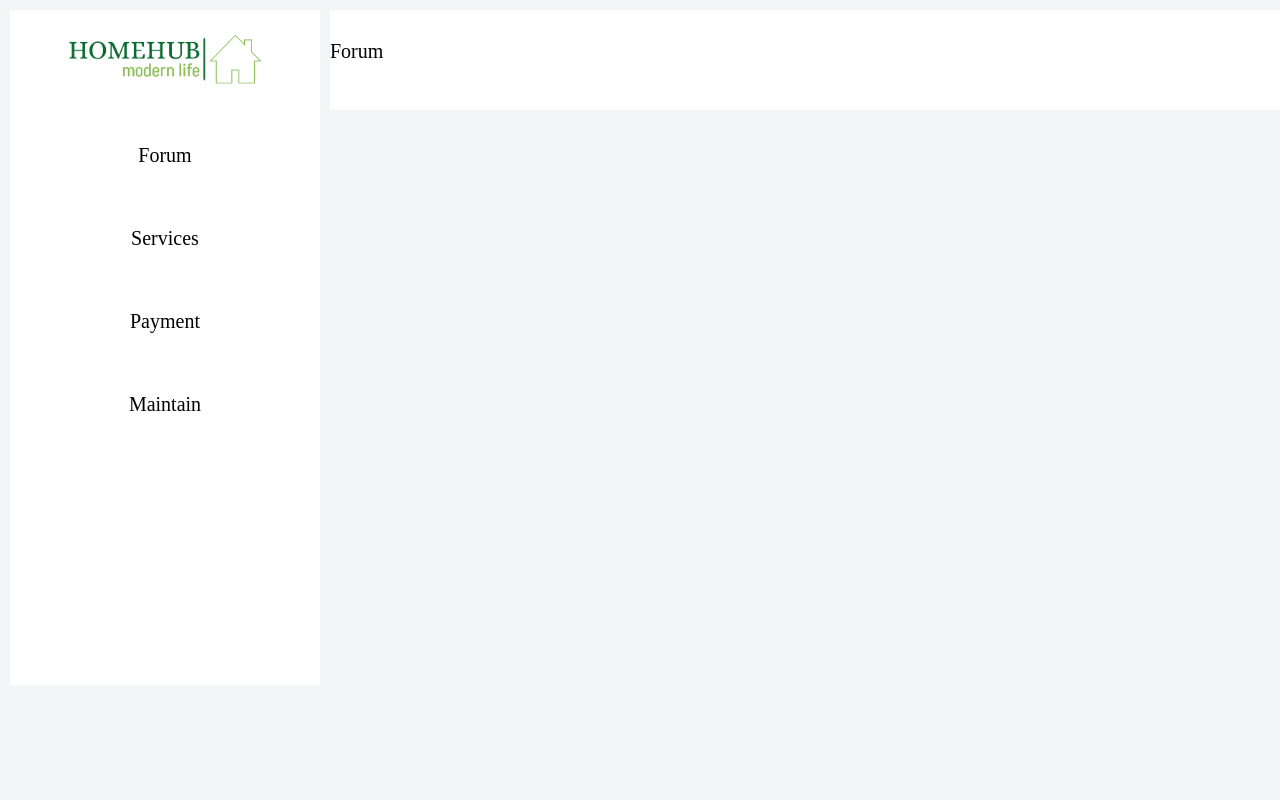
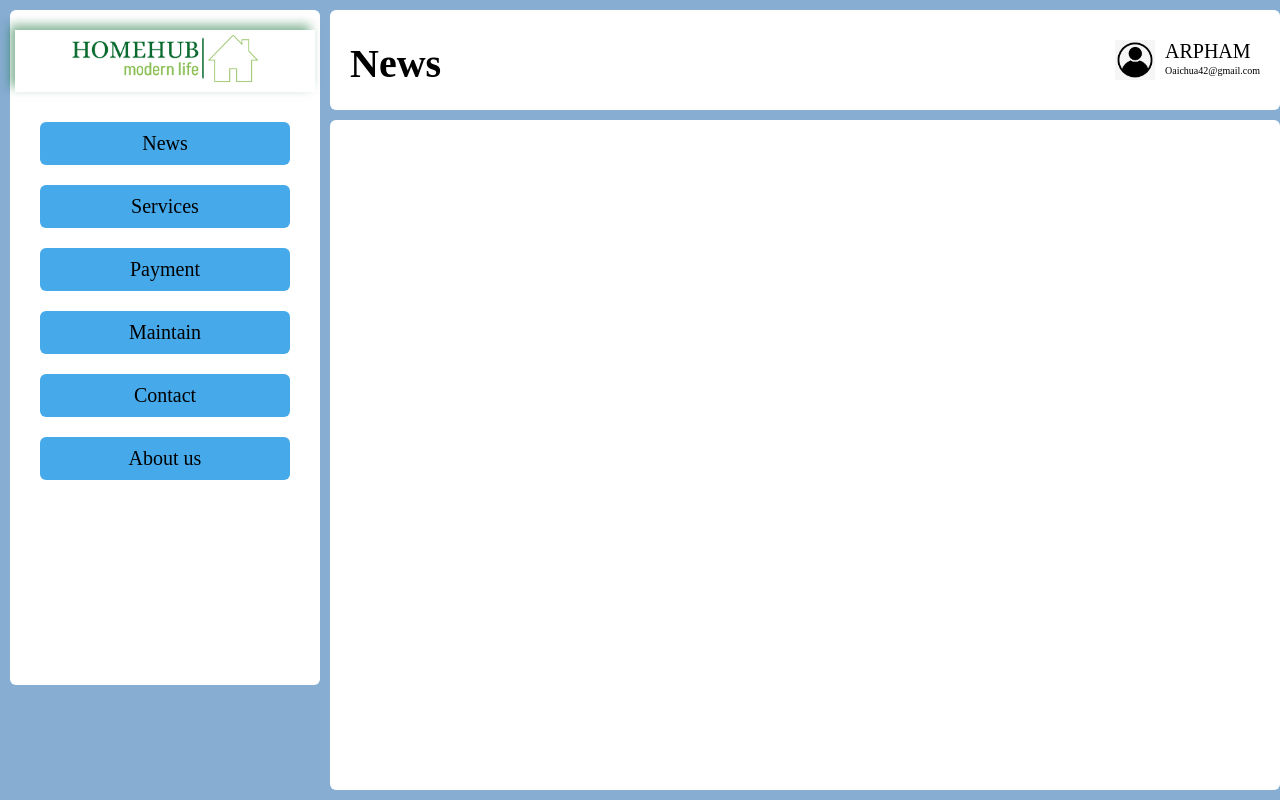
Before and after one commit to ARPHAM/HomeHub, a plain HTML site: page trangChu.html in a window 1280 px wide. Drawn offline with Linux system fonts and the light colour scheme.

Commit message:
update trước khi ngủ

```diff
--- a/css/main.css
+++ b/css/main.css
@@ -281,22 +281,29 @@ input::placeholder {
   height: 100vh;
   padding: 10px;
   display: grid;
-  background-color: rgb(244, 245, 246, 1);
+  background-color: rgb(135, 173, 210);
   grid-template-columns: 310px 1fr;
 }
 .v3_2 {
   height: 675px;
   display: flex;
   background-color: rgba(255, 255, 255, 1);
+  border-radius: 6px;
   flex-direction: column;
 }
 .v3_2 img {
-  width: 100%;
-  margin: 20px 0;
+  width: 300px;
+  margin: 20px 5px;
+  box-shadow: -5px -5px 10px rgb(9, 106, 46, 0.5);
 }
 .v3_3 {
-  margin: 30px auto;
+  width: 250px;
+  margin: 10px auto;
+  padding: 10px 0 10px 0;
+  text-align: center;
   font-size: 20px;
+  border-radius: 6px;
+  background-color: rgb(69, 169, 234);
 }
 .v3_4 {
   display: flex;
@@ -305,8 +312,47 @@ input::placeholder {
 .v3_5 {
   width: 100%;
   height: 100px;
+  display: flex;
+  flex-direction: row;
+  justify-content: space-between;
+  border-radius: 6px;
   background-color: rgba(255, 255, 255, 1);
-  margin-left: 10px;
+  margin: 0 10px;
 }
 .v3_6 {
+  height: 100px;
+  padding: 30px 0 0 20px;
+  font-size: 40px;
+  font-family: "Times New Roman", Times, serif;
+  font-weight: bold;
 }
+.v3_7 {
+  display: flex;
+  flex-direction: row;
+}
+.v3_7 img {
+  margin-top: 30px;
+  margin-bottom: 30px;
+  width: 40px;
+}
+.v3_8 {
+  display: flex;
+  padding-left: 10px;
+  padding-right: 20px;
+  flex-direction: column;
+}
+.v3_9 {
+  margin-top: 30px;
+  font-size: 20px;
+}
+.v3_10 {
+  margin-top: 2px;
+  font-size: 10px;
+}
+.v3_11 {
+  width: 100%;
+  height: 100%;
+  border-radius: 6px;
+  background-color: rgba(255, 255, 255, 1);
+  margin: 10px 10px 0 10px;
+}
--- a/trangChu.html
+++ b/trangChu.html
@@ -6,26 +6,35 @@
       rel="stylesheet"
     />
     <link href="./css/main.css" rel="stylesheet" />
+    <link
+      rel="stylesheet"
+      href="//use.fontawesome.com/releases/v5.0.7/css/all.css"
+    />
     <title>Document</title>
   </head>
   <body>
     <div class="v3_1">
       <div class="v3_2">
         <img src="/images/v1_3.png" />
-        <div class="v3_3">Forum</div>
+        <div class="v3_3">News</div>
         <div class="v3_3">Services</div>
         <div class="v3_3">Payment</div>
         <div class="v3_3">Maintain</div>
+        <div class="v3_3">Contact</div>
+        <div class="v3_3">About us</div>
       </div>
       <div class="v3_4">
         <div class="v3_5">
-          <div class="v3_3">Forum</div>
-          <div class="v3_6">
-            <img />
-            <span></span>
+          <div class="v3_6">News</div>
+          <div class="v3_7">
+            <img src="/images/v3_7.jpg" />
+            <div class="v3_8">
+              <span class="v3_9">ARPHAM</span>
+              <span class="v3_10">Oaichua42@gmail.com</span>
+            </div>
           </div>
         </div>
-        <div class="v3_7"></div>
+        <div class="v3_11"></div>
       </div>
     </div>
   </body>
```
Also changed, not shown: images/v3_7.jpg (added).
